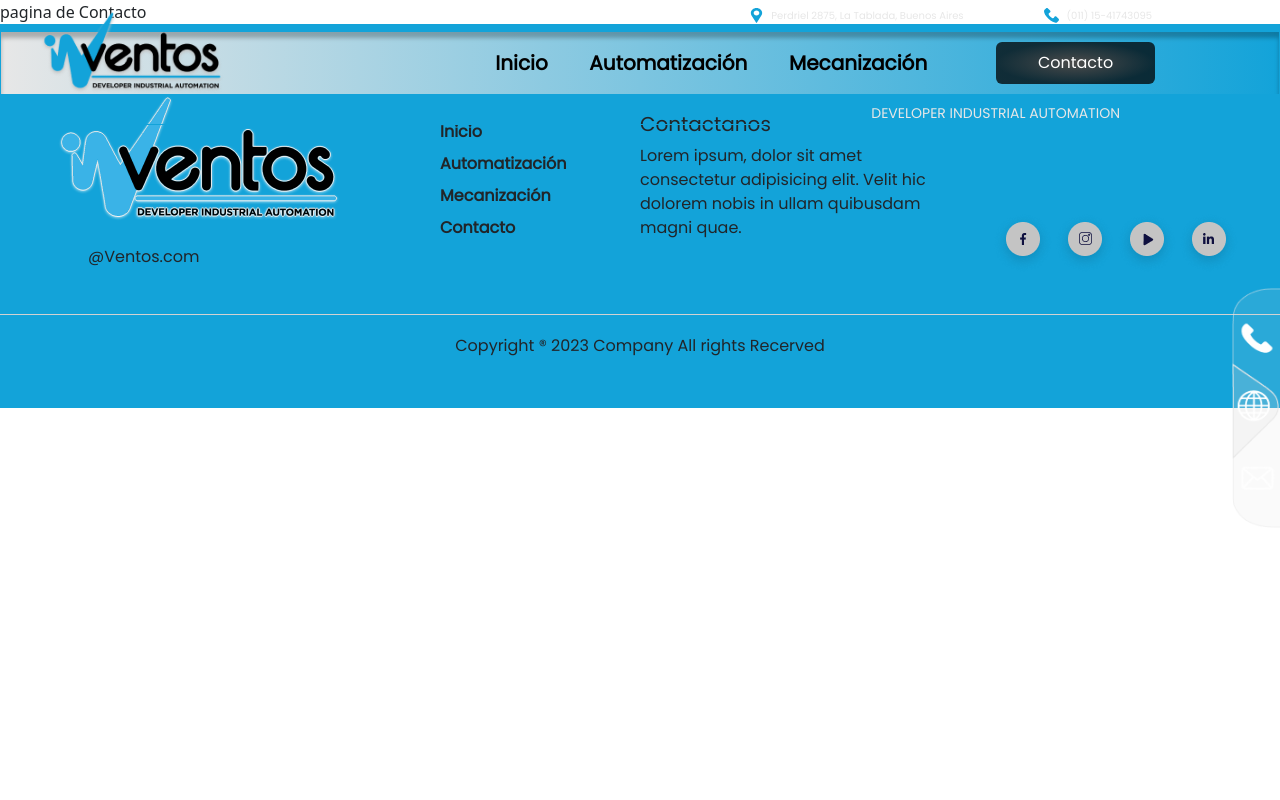
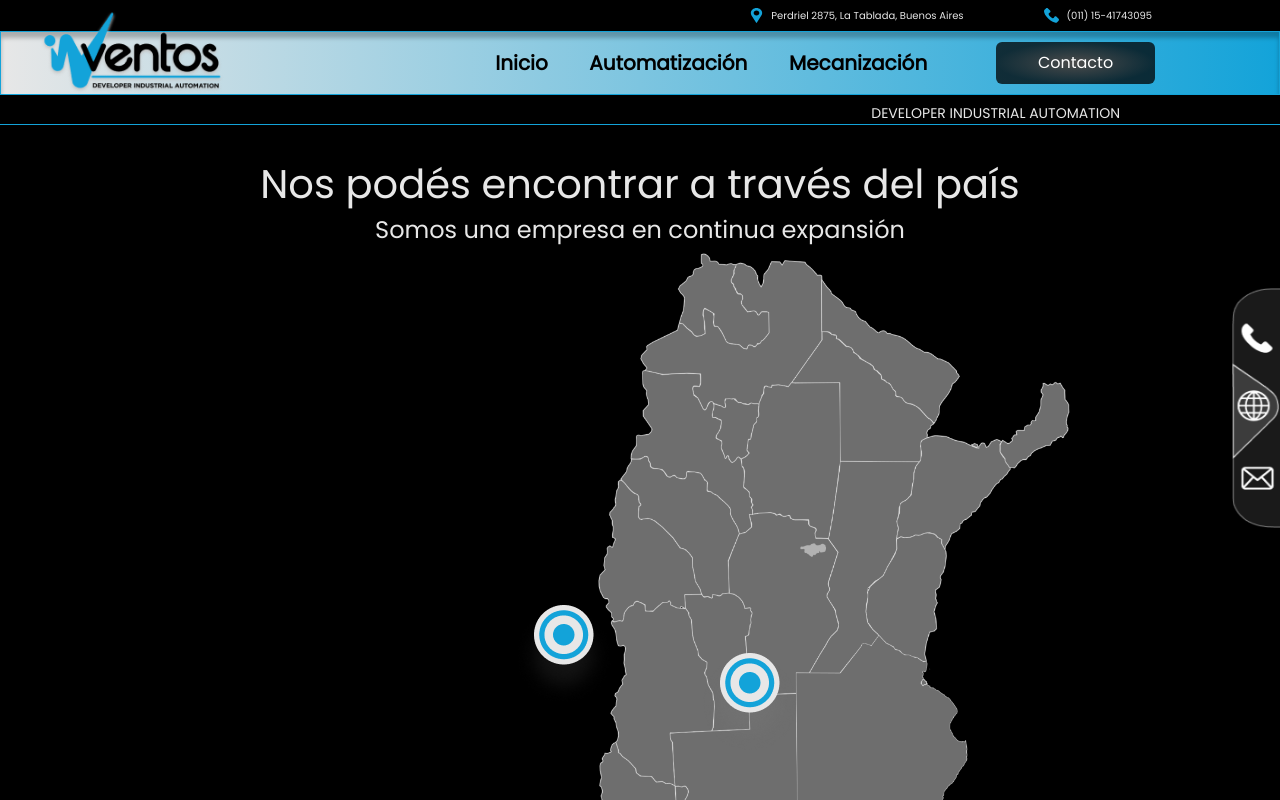
Before and after one commit to JuanBenega/prjVentos, a React (Create React App) app: page /contact in a window 1280 px wide. Shown: the top 800 px of the page. Built offline with nearby package versions, Linux system fonts and the light colour scheme.

Commit message:
add map section & pins

```diff
--- a/src/components/Footer.jsx
+++ b/src/components/Footer.jsx
@@ -15,10 +15,10 @@ const Footer = () => {
                     <h6>@Ventos.com</h6>
                 </div>
                 <div className="linksFooter">
-                    <NavLink className="linkFoot">Inicio</NavLink>
+                    <NavLink className="linkFoot" href="/">Inicio</NavLink>
                     <NavLink className="linkFoot">Automatización</NavLink>
                     <NavLink className="linkFoot">Mecanización</NavLink>
-                    <NavLink className="linkFoot">Contacto</NavLink>
+                    <NavLink className="linkFoot" href="/contact">Contacto</NavLink>
                 </div>
                 <div className="contactFooter">
                     <h5>Contactanos</h5>
--- a/src/pages/Contact.jsx
+++ b/src/pages/Contact.jsx
@@ -1,11 +1,19 @@
-
+import { Image } from 'react-bootstrap'
+import mapa from '../img/mapa.png'
+import locationPin from '../img/locationPin.png'
 
 const Contact = () => {
-  return (
-    <div>
-        pagina de Contacto
-    </div>
-  )
+    return (
+        <div className="contact">
+            <div className="map">
+                <h1 className="contactTitle">Nos podés encontrar a través del país</h1>
+                <h4 className="contactText">Somos una empresa en continua expansión</h4>
+                <Image src={mapa} className='contactMap' />
+                <Image src={locationPin} className='location1' />
+                <Image src={locationPin} className='location2' />
+            </div>
+        </div>
+    )
 }
 
 export default Contact
--- a/src/styles/pages/_contact.scss
+++ b/src/styles/pages/_contact.scss
@@ -0,0 +1,36 @@
+.contact {
+    background-color: $colorBlack;
+    padding-top: 10rem;
+    height: 170vh;
+    display: flex;
+    justify-content: center;
+    // flex-direction: column;
+    // align-items: center;
+
+    font-family: $font;
+    font-weight: $fontWeightTitle;
+    color: $colorWhite;
+    text-align: center;
+
+    .map {
+
+        .contactMap {
+            width: 30rem;
+            position: absolute;
+            left: 37rem;
+
+        }
+
+        .location1 {
+            position: relative;
+            left: 10rem;
+            top: 25rem
+        }
+
+        .location2 {
+            position: relative;
+            left: -8rem;
+            top: 22rem
+        }
+    }
+}
```
Also changed, not shown: src/img/locationPin.png (added), src/img/mapa.png (added).
